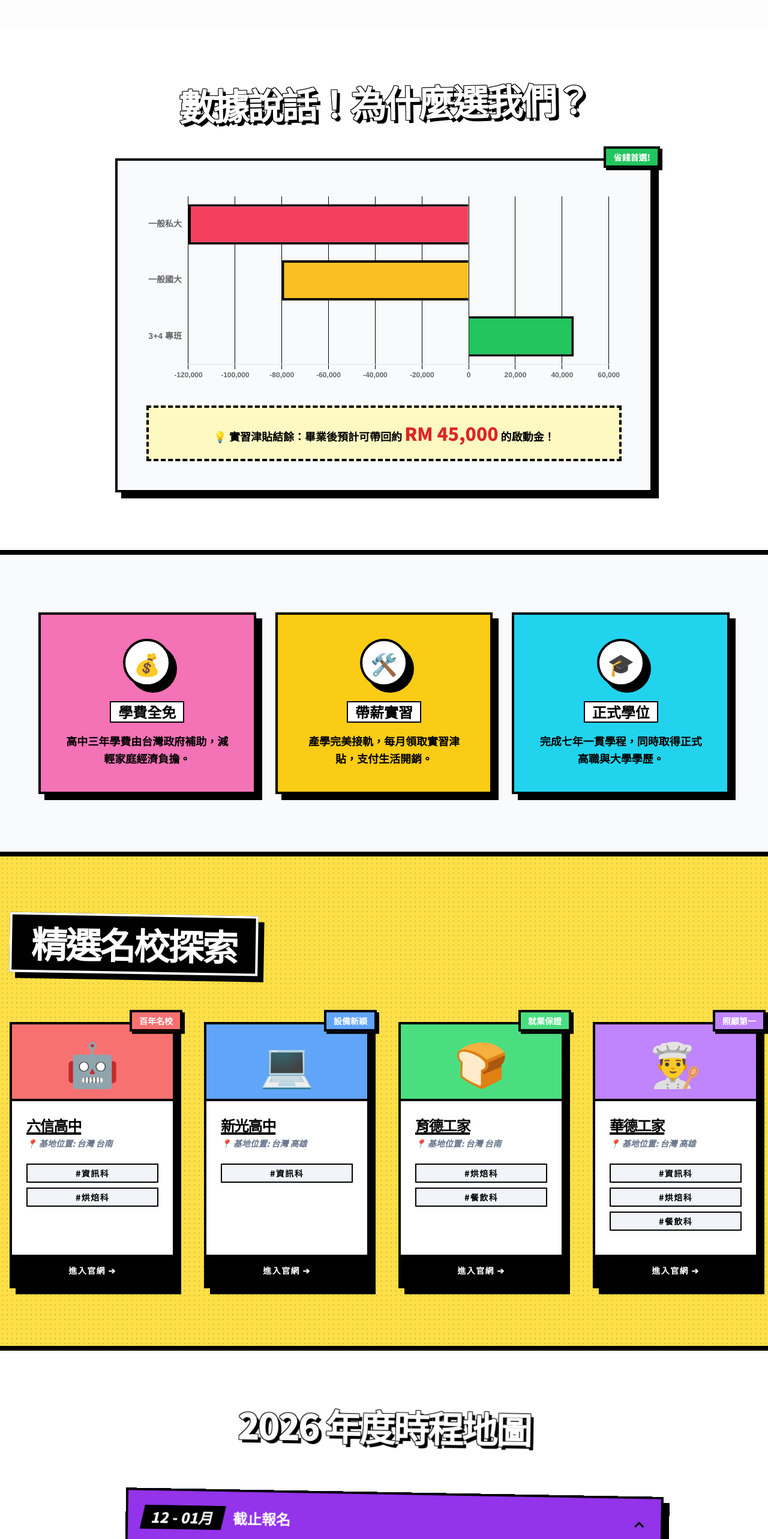
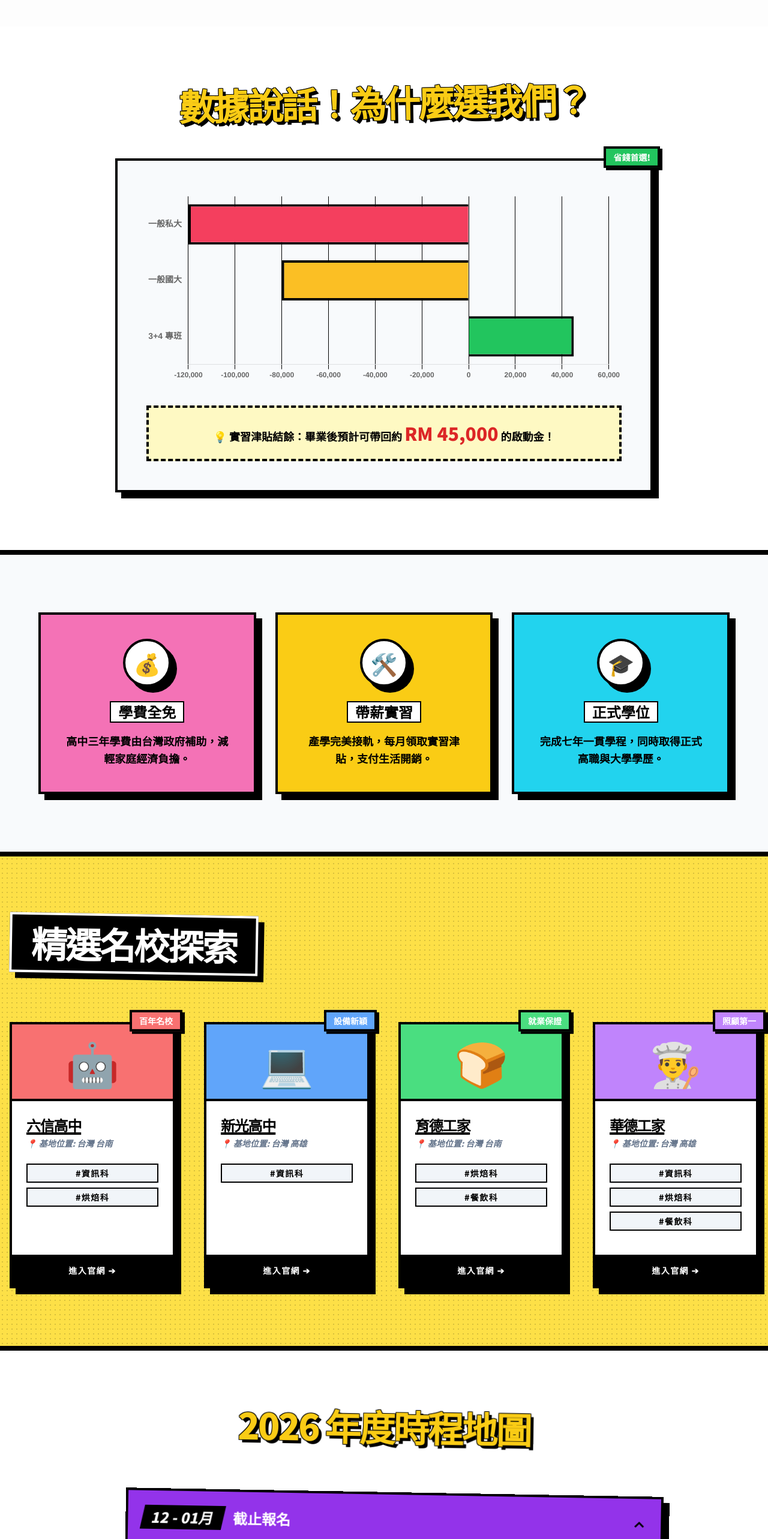
Before and after one commit to isaac0194/taiwan-3plus4-landing, a React (Vite) app: page / in a window 1280 px wide. Shown: the part 960-3526 px from the top of the page at 60% size. Built offline with nearby package versions, Linux system fonts and the light colour scheme.

Commit message:
變更標題顏色

```diff
--- a/src/App.jsx
+++ b/src/App.jsx
@@ -39,7 +39,8 @@ export default function App() {
         .comic-bg { background-image: radial-gradient(rgba(0,0,0,0.1) 2px, transparent 2px); background-size: 24px 24px; }
         .comic-shadow { box-shadow: 10px 10px 0px 0px rgba(0,0,0,1); }
         .comic-border { border: 4px solid #000; }
-        .text-stroke { color: white; text-shadow: 5px 5px 0 #000, -1px -1px 0 #000, 1px -1px 0 #000, -1px 1px 0 #000, 1px 1px 0 #000; }
+        /* 保持描邊樣式，但移除預設白色，改由 class 控制顏色 */
+        .text-stroke { text-shadow: 5px 5px 0 #000, -1px -1px 0 #000, 1px -1px 0 #000, -1px 1px 0 #000, 1px 1px 0 #000; }
         .halftone-bg { background-image: radial-gradient(rgba(0,0,0,0.15) 15%, transparent 16%); background-size: 8px 8px; }
         @media (max-width: 640px) { .text-stroke { text-shadow: 3px 3px 0 #000; } }
       `}</style>
@@ -92,7 +93,7 @@ function HeroSection() {
         <div className="inline-block bg-white border-4 border-black px-6 py-2 text-xl font-black mb-10 shadow-[6px_6px_0px_0px_rgba(0,0,0,1)] transform -rotate-2">
           📢 <span className="text-red-600 underline">2026 NEWS:</span> 馬來西亞專區招生正式啟動
         </div>
-        <h1 className="text-6xl sm:text-8xl md:text-9xl font-black leading-tight text-stroke uppercase transform -rotate-1 mb-14 tracking-tighter">SPM 後的<br/><span className="text-yellow-400 italic">華麗轉身</span></h1>
+        <h1 className="text-6xl sm:text-8xl md:text-9xl font-black leading-tight text-stroke uppercase transform -rotate-1 mb-14 tracking-tighter text-white">SPM 後的<br/><span className="text-yellow-400 italic">華麗轉身</span></h1>
         <div className="bg-white border-4 border-black comic-shadow p-8 max-w-3xl mx-auto transform rotate-1 hover:rotate-0 transition-transform">
           <p className="text-xl sm:text-3xl font-black leading-relaxed text-black">
             台灣官方正式認證「3年高中+4年大學」計畫<br/>
@@ -122,7 +123,8 @@ function FinanceSection() {
   return (
     <section id="finance" className="py-24 border-b-8 border-black bg-white px-4">
       <div className="max-w-4xl mx-auto">
-        <h2 className="text-4xl sm:text-6xl font-black text-stroke text-center mb-16 transform -rotate-1 uppercase tracking-tighter">數據說話！為什麼選我們？</h2>
+        {/* 修正點 1：文字顏色改為黃色，增加對比度 */}
+        <h2 className="text-4xl sm:text-6xl font-black text-stroke text-center mb-16 transform -rotate-1 uppercase tracking-tighter text-yellow-400">數據說話！為什麼選我們？</h2>
         <div className="bg-slate-50 border-4 border-black p-6 sm:p-12 comic-shadow relative group">
           <Badge text="省錢首選!" color="bg-green-500" />
           <div className="h-80 w-full"><Bar options={options} data={data} /></div>
@@ -239,7 +241,8 @@ function TimelineSection() {
   return (
     <section id="timeline" className="py-24 border-b-8 border-black bg-white px-4">
       <div className="max-w-4xl mx-auto">
-        <h2 className="text-4xl sm:text-6xl font-black text-stroke mb-20 text-center uppercase transform rotate-1 tracking-tighter">2026 年度時程地圖</h2>
+        {/* 修正點 2：文字顏色改為黃色 */}
+        <h2 className="text-4xl sm:text-6xl font-black text-stroke mb-20 text-center uppercase transform rotate-1 tracking-tighter text-yellow-400">2026 年度時程地圖</h2>
         <div className="grid gap-6">
           {steps.map((step, i) => (
             <div key={i} className={`border-4 border-black comic-shadow transform transition-all ${active === i ? 'translate-x-4 rotate-1' : ''}`}>
@@ -265,7 +268,8 @@ function ContactSection() {
   return (
     <section id="contact" className="py-24 bg-cyan-400 border-b-8 border-black halftone-bg px-4 text-center">
       <div className="inline-block bg-white border-4 border-black p-8 comic-shadow mb-20 transform -rotate-1">
-        <h2 className="text-4xl sm:text-7xl font-black text-stroke uppercase tracking-tighter">聯繫駐地代表諮詢</h2>
+        {/* 修正點 3：文字顏色改為黃色 */}
+        <h2 className="text-4xl sm:text-7xl font-black text-stroke uppercase tracking-tighter text-yellow-400">聯繫駐地代表諮詢</h2>
         <p className="mt-4 font-black text-2xl text-black">夢想不等人，2026 年度名額有限！</p>
       </div>
       <div className="grid md:grid-cols-2 gap-12 max-w-5xl mx-auto">
@@ -279,7 +283,6 @@ function ContactSection() {
           <img src="https://i.imgur.com/QTAePgC.jpeg" alt="LINE" className="w-48 h-48 mx-auto border-8 border-black mb-8 bg-white group-hover:scale-105 transition-transform" />
           <h3 className="text-3xl font-black mb-2 text-black underline tracking-tight">台灣校務辦公室</h3>
           <p className="font-black bg-black text-white text-2xl inline-block px-4 py-1 mb-8 tracking-widest">+886 982 815 234</p>
-          {/* 正確的 LINE 電話號碼搜尋格式 */}
           <a href="https://line.me/ti/p/~+886982815234" target="_blank" rel="noopener noreferrer" className="block bg-[#06C755] text-white border-4 border-black py-4 font-black text-2xl hover:bg-black transition-all uppercase tracking-widest">加 LINE 好友 📱</a>
         </div>
       </div>
```
